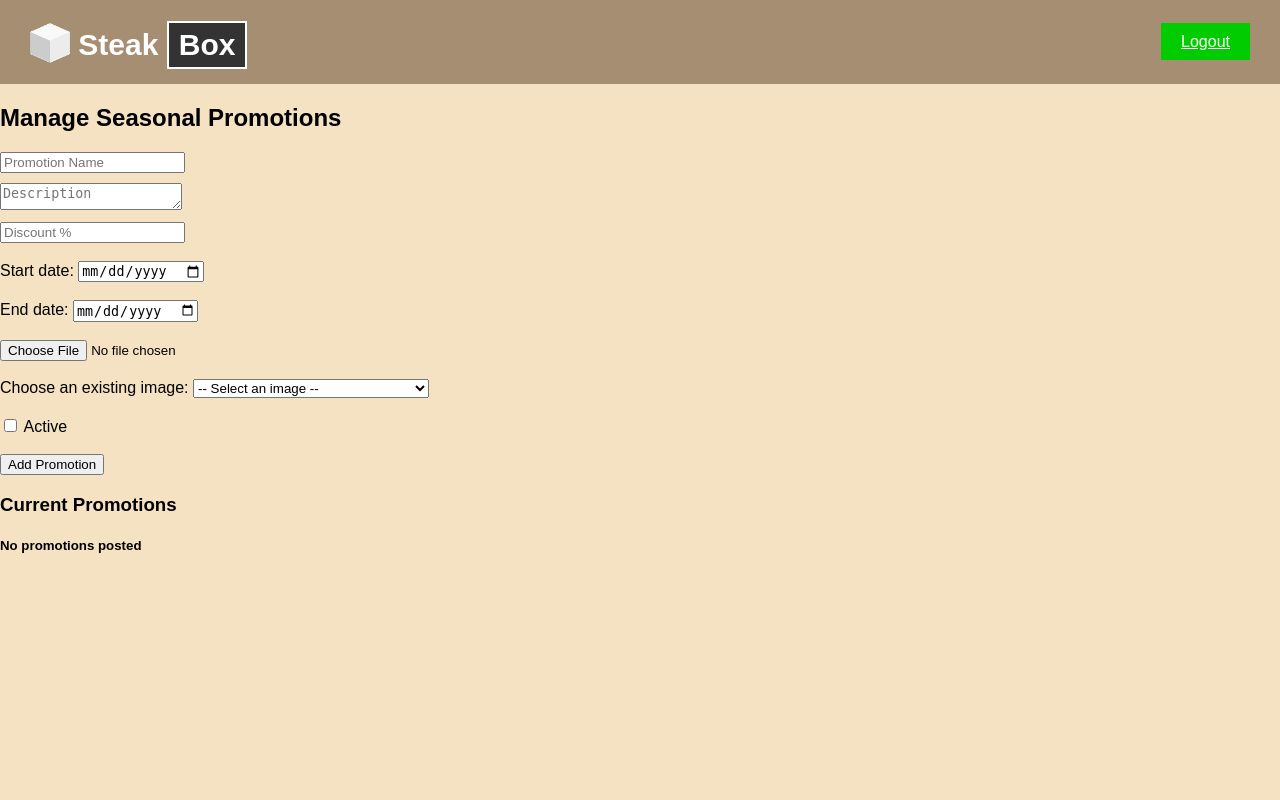
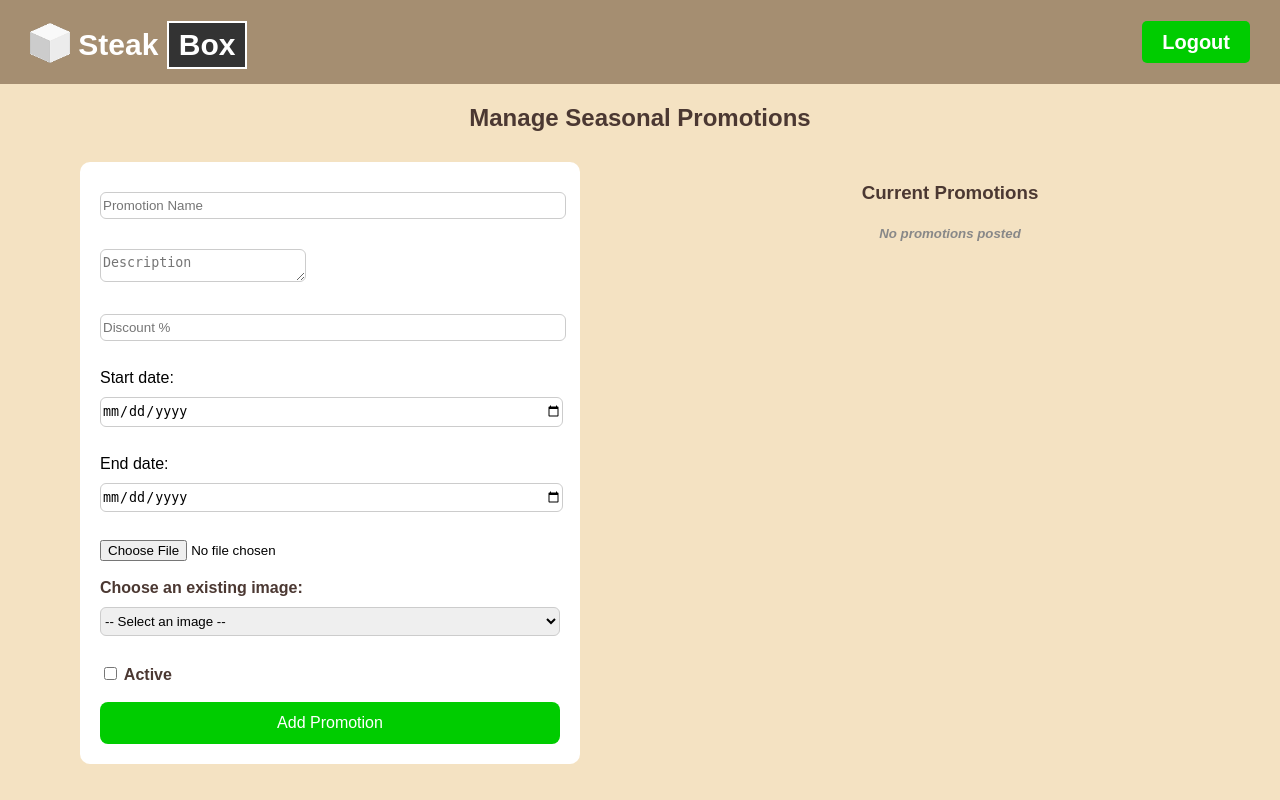
Before and after one commit to Wang06Leo/CSAD_Project, a PHP site: page /admin/panel.php in a window 1280 px wide. Run offline with PHP 8.4, Linux system fonts and the light colour scheme; the visitor is signed in with stand-in values (Sample User, id 1); data that the repository does not hold is empty.

Commit message:
Change Admin Page UI

```diff
--- a/admin/panel.php
+++ b/admin/panel.php
@@ -70,6 +70,109 @@
             background-color: #00cc00;
             color: white;
             padding: 10px 20px;
+            text-decoration: none;
+            font-size: 20px;
+            font-weight: bold;
+            border-radius: 5px;
+        }
+
+        /* Main Content Styling */
+        h2, h3 {
+            text-align: center;
+            color: #4b3832;
+            margin-top: 20px;
+        }
+
+        .container {
+            display: flex;
+            justify-content: space-around;
+            flex-wrap: wrap;
+            margin: 20px;
+        }
+
+        .form-container, .table-container {
+            flex: 1;
+            min-width: 300px;
+            max-width: 500px;
+            margin: 10px;
+        }
+
+        .form {
+            background: white;
+            padding: 20px;
+            border-radius: 10px;
+        }
+
+        form input[type="text"],
+        form input[type="number"],
+        form input[type="date"],
+        form textarea,
+        form select {
+            width: 100%;
+            padding-top:5px;
+            padding-bottom: 5px;
+            margin: 10px 0;
+            border: 1px solid #ccc;
+            border-radius: 6px;
+        }
+
+        .promotion-btn {
+            width: 100%;
+            background-color: #00cc00;
+            color: white;
+            padding: 12px;
+            border: none;
+            border-radius: 8px;
+            font-size: 16px;
+            cursor: pointer;
+            transition: background-color 0.3s ease;
+        }
+
+        label {
+            font-weight: bold;
+            color: #4b3832;
+        }
+
+        textarea {
+            height: 21.33px;
+            width: 100%;
+            max-height: 60px;
+            max-width: 200px;
+            min-width: 75px;
+            transform: translateY(10px);
+        }
+
+        /* Table Styling */
+        table {
+            width: 100%;
+            border-collapse: collapse;
+            background-color: white;
+        }
+
+        table th, table td {
+            padding: 12px 15px;
+            text-align: center;
+            border: 1px solid #ddd;
+        }
+
+        table img {
+            border-radius: 6px;
+        }
+
+        /* Button Styling */
+        .delete-btn {
+            background-color: #00cc00;
+            border-radius: 6px;
+            padding: 10px 16px;
+            border: none;
+            color: white;
+            cursor: pointer;
+        }
+
+        h5 {
+            text-align: center;
+            color: #888;
+            font-style: italic;
         }
 
     </style>
@@ -86,10 +189,12 @@
     </header>
     <h2>Manage Seasonal Promotions</h2>
 
-    <form action="../src/php/promo/addPromo.php" method="POST" enctype="multipart/form-data">
+    <div class="container">
+        <div class="form-container">
+            <form class="form" action="../src/php/promo/addPromo.php" method="POST" enctype="multipart/form-data">
                 <input type="text" name="name" placeholder="Promotion Name" required>
                 <br>
-        <textarea name="description" placeholder="Description" style="height: 21.33px; max-height: 60px; max-width: 200px; min-width: 75px; transform: translateY(10px);"></textarea>
+                <textarea name="description" placeholder="Description"></textarea>
                 <br>
                 <br>
                 <input type="number" name="discount" placeholder="Discount %" required>
@@ -110,11 +215,14 @@
                 <br><br>
                 <label><input type="checkbox" name="is_active"> Active</label>
                 <br><br>
-        <button type="submit">Add Promotion</button>
+                <button class="promotion-btn" type="submit">Add Promotion</button>
             </form>
+        </div>
+
+        <div class="table-container">
             <h3>Current Promotions</h3>
             <?php if (count($promotions) > 0) :?>
-    <table border="1">
+            <table>
                 <tr>
                     <th>Name</th>
                     <th>Discount</th>
@@ -137,7 +245,7 @@
                         <td>
                             <form action="../src/php/promo/deletePromo.php" method="POST" style="display:inline;">
                                 <input type="hidden" name="id" value="<?= $promo['id'] ?>">
-                        <button type="submit">Delete</button>
+                                <button class="delete-btn" type="submit">Delete</button>
                             </form>
                         </td>
                     </tr>
@@ -146,6 +254,9 @@
             <?php else: ?>
             <h5>No promotions posted</h5>
             <?php endif ?>
+        </div>
+    </div>
+
     <script>
         function allowOnlyOneImg(isExistingImg) {
             if (isExistingImg) {
```
Lines whose indentation alone changed are shown as unchanged.
